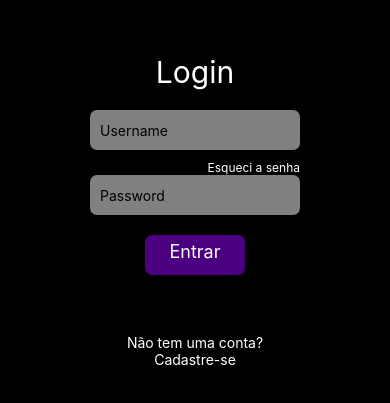
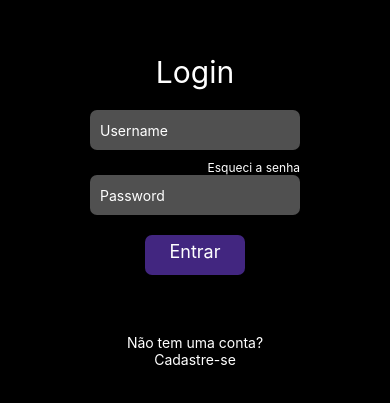
Before and after one commit to Fabricio-SM/TCC_Elara, a React Native app: screen / in a window 390 px wide. Shown: the part 321-724 px from the top of the page. Built offline with nearby package versions, Linux system fonts and the light colour scheme.

Commit message:
color-consts

```diff
--- a/App.tsx
+++ b/App.tsx
@@ -1,12 +1,13 @@
 import { StatusBar } from 'expo-status-bar';
 import React from 'react';
 import { StyleSheet, Text, View, Image, Button, TextInput, Pressable } from 'react-native';
+import { THEME } from './src/Themes';
 
 export default function App() {
     return (
         <View style={styles.container}>
             <Image style={styles.image}
-      source={require('elara-mobile/src/images/original.png')}/>
+                source={require('elara-mobile/src/images/original.png')} />
             <View style={styles.divLogin}>
                 <Text style={styles.label}>Login</Text>
                 <TextInput style={styles.input}
@@ -34,7 +35,8 @@ export default function App() {
 const styles = StyleSheet.create({
     container: {
         flex: 1,
-    backgroundColor: '#000000',
+        backgroundColor: THEME.COLORS.BACKGROUND,
+        color: THEME.COLORS.TEXT,
         alignItems: 'center',
         justifyContent: 'center',
     },
@@ -44,7 +46,7 @@ const styles = StyleSheet.create({
     },
     divLogin: {
         flexDirection: 'column',
-    backgroundcolor: '#0000FF',
+        backgroundcolor: THEME.COLORS.MODAL_COLOR,
         width: 250,
         height: 300,
         padding: 20,
@@ -53,32 +55,33 @@ const styles = StyleSheet.create({
         width: '100%',
         height: 40,
         alignSelf: "center",
-    backgroundColor:'#808080',
+        backgroundColor: THEME.COLORS.INPUT_BACKGROUND,
+        color: THEME.COLORS.TEXT,
         borderRadius: 7,
         padding: 10,
     },
 
     labelSenha: {
-    color: '#ffffff',
+        color: THEME.COLORS.TEXT,
         marginTop: 10,
         textAlign: 'right',
         fontSize: 12,
     },
 
     label: {
-    color: '#ffffff',
+        color: THEME.COLORS.TEXT,
         fontSize: 30,
         textAlign: 'center',
         marginBottom: 20,
     },
 
     text: {
-    color: '#ffffff',
+        color: THEME.COLORS.TEXT,
     },
 
     textButton: {
         marginTop: 6,
-    color: '#ffffff',
+        color: THEME.COLORS.TEXT,
         textAlign: 'center',
         fontSize: 18,
     },
@@ -88,7 +91,7 @@ const styles = StyleSheet.create({
         alignSelf: 'center',
         width: 100,
         height: 40,
-    backgroundColor: '#4b0082',
+        backgroundColor: THEME.COLORS.BUTTON_COLOR_LINK,
         borderRadius: 7,
     },
 
--- /dev/null
+++ b/src/Themes/index.ts
@@ -0,0 +1,19 @@
+export const THEME = {
+    COLORS: {
+        BACKGROUND: "#000000",
+
+        BUTTON_COLOR_LINK: '#422680',
+        BUTTON_COLOR_SUCCESS: '#007505',
+        BUTTON_COLOR_ALERT: '#980000',
+        MODAL_COLOR: '#141115',
+        INPUT_BACKGROUND: '#505050',
+
+        TEXT: "#FFFFFF"
+    },
+
+    FONT_SIZE: {
+        SM: 14,
+        MD: 16,
+        LG: 24
+    }
+}
```
Lines whose indentation alone changed are shown as unchanged.
